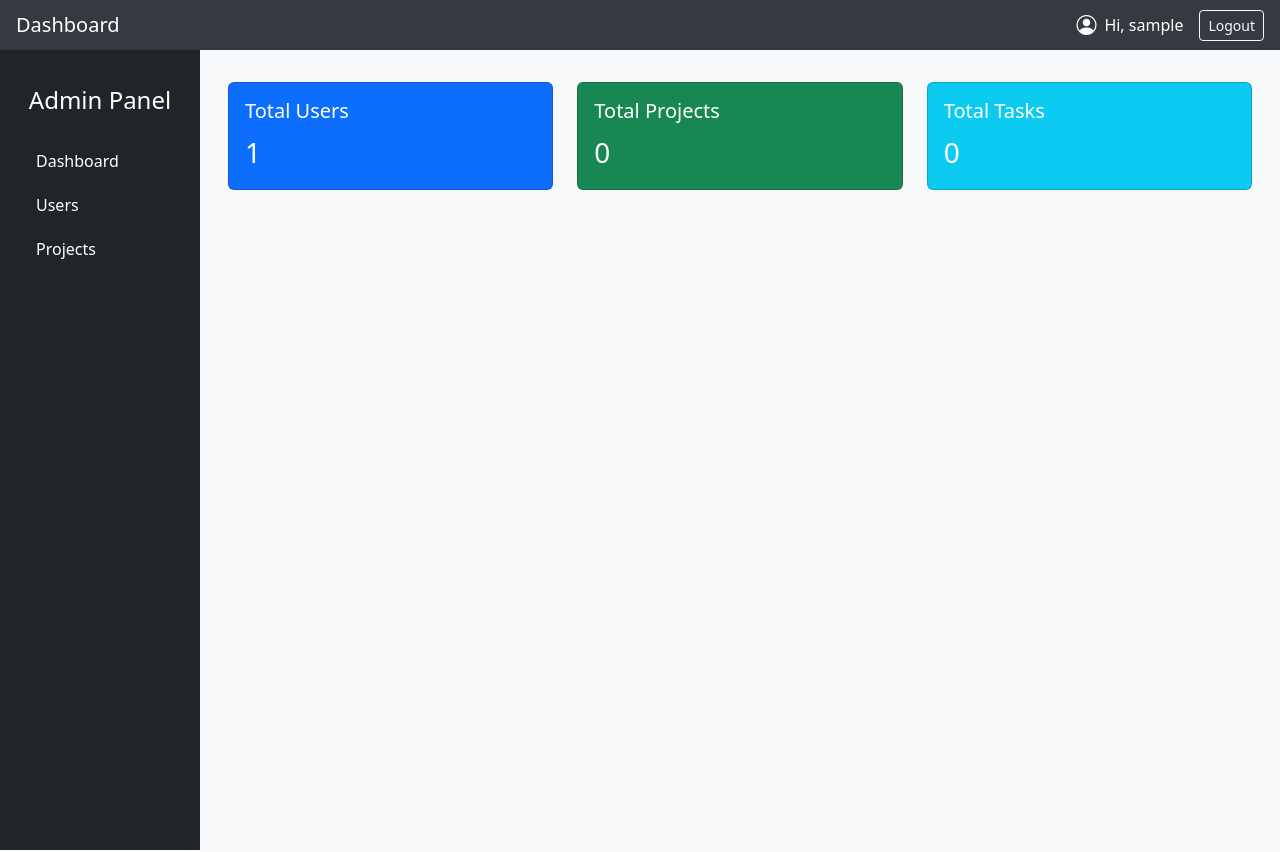
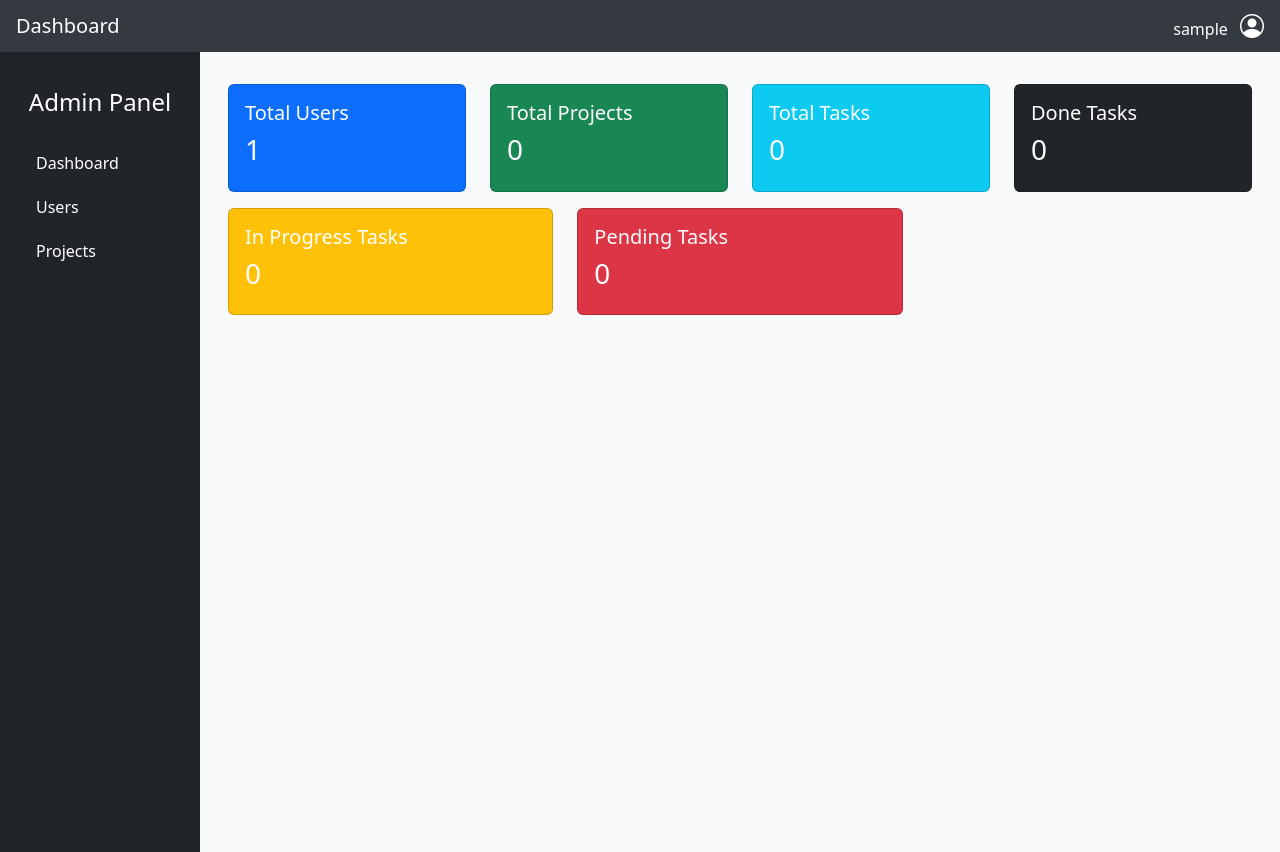
Before and after one commit to mrnirob143/project_management_system, a Django app: page /dashboard/ in a window 1280 px wide. Run offline with Django 5.2, Linux system fonts and the light colour scheme; the visitor is signed in with stand-in values (Sample User, id 1); data comes from the database, SQL or seed files in the repository; data that the repository does not hold is empty.

Commit message:
update base and user details

```diff
--- a/myapp/models.py
+++ b/myapp/models.py
@@ -81,8 +81,9 @@ class Task(models.Model):
 
     ID = models.BigAutoField(primary_key=True)
     Name = models.CharField(max_length=200)
-    Start = models.DateField()
-    End = models.DateField()
+
+    Start = models.DateField(null=True, blank=True)
+    End = models.DateField(null=True, blank=True)
 
     Status = models.CharField(
         max_length=50,
@@ -107,7 +108,6 @@ class Task(models.Model):
     def __str__(self):
         return self.Name
 
-
 # ================= COMMENT =================
 class Task_Comment(models.Model):
     Text = models.TextField()
--- a/myapp/views.py
+++ b/myapp/views.py
@@ -8,74 +8,73 @@ from .forms import UserUpdateForm, ProjectForm, TaskForm, CommentForm
 from django.contrib.auth.hashers import make_password
 from django.contrib.auth import update_session_auth_hash
 from django.contrib.auth.hashers import check_password
-from .forms import UserUpdateForm, UserSelfUpdateForm
-
-
-
+from .forms import UserCreateForm, UserUpdateForm, UserSelfUpdateForm
 
 # ================= LOGIN =================
 def login_view(request):
     if request.user.is_authenticated:
         return redirect('dashboard')
-
     if request.method == 'POST':
         username = request.POST.get('username')
         password = request.POST.get('password')
-
         if not username or not password:
             messages.error(request, "All fields are required!")
             return redirect('login')
-
         user = authenticate(username=username, password=password)
-
         if user:
             login(request, user)
             return redirect('dashboard')
-
         messages.error(request, "Invalid username or password")
-
     return render(request, 'login.html')
-
-
 # ================= LOGOUT =================
 def logout_view(request):
     logout(request)
     return redirect('login')
-
-
 # ================= DASHBOARD =================
 @login_required
 def dashboard(request):
     user = request.user
 
     if user.Role == 'ADMIN' or user.is_superuser:
+
         total_users = User.objects.count()
         total_projects = Project.objects.count()
         total_tasks = Task.objects.count()
+
+        # ✅ IMPORTANT: match EXACT model values
+        done_tasks = Task.objects.filter(Status='Done').count()
+        in_progress_tasks = Task.objects.filter(Status='In Progress').count()
+        pending_tasks = Task.objects.filter(Status='Pending').count()
+
         recent_tasks = Task.objects.all().order_by('-ID')[:5]
 
     elif user.Role == 'MANAGER':
-        total_users = None
 
         projects = Project.objects.filter(
             Q(Created_By=user) | Q(Created_By__Role='ADMIN')
         )
 
+        total_users = None
         total_projects = projects.count()
-
         total_tasks = Task.objects.filter(P_ID__in=projects).count()
 
         recent_tasks = Task.objects.filter(
             P_ID__in=projects
         ).order_by('-ID')[:5]
 
+        done_tasks = in_progress_tasks = pending_tasks = None
+
     else:
+
         employee_tasks = Task.objects.filter(Assigned_To=user)
 
         total_users = None
         total_projects = Project.objects.filter(Members=user).count()
         total_tasks = employee_tasks.count()
+
         recent_tasks = employee_tasks.order_by('-ID')[:5]
+
+        done_tasks = in_progress_tasks = pending_tasks = None
 
     return render(request, 'dashboard.html', {
         'user_role': user.Role,
@@ -83,62 +82,51 @@ def dashboard(request):
         'total_projects': total_projects,
         'total_tasks': total_tasks,
         'recent_tasks': recent_tasks,
+
+        'done_tasks': done_tasks,
+        'in_progress_tasks': in_progress_tasks,
+        'pending_tasks': pending_tasks,
     })
-
-
-# ================= USER CRUD =================
+# ================= USER=================
 @login_required
 def user_list(request):
     if request.user.Role != 'ADMIN':
         return redirect('dashboard')
-
     users = User.objects.all()
     return render(request, 'users.html', {
         'users': users,
         'user_role': request.user.Role
     })
-
-
 @login_required
 def create_user(request):
     if request.user.Role != 'ADMIN':
         return redirect('dashboard')
-
-    form = UserUpdateForm(request.POST or None)
-
+    form = UserCreateForm(request.POST or None)
     if form.is_valid():
         form.save()
         messages.success(request, "User created successfully!")
         return redirect('user_list')
-
     return render(request, 'user_form.html', {
         'form': form,
         'user_role': request.user.Role
     })
-
-
 @login_required
 def edit_user(request, id):
-
     user_obj = get_object_or_404(User, id=id)
-
     if request.user.Role != 'ADMIN' and request.user.id != user_obj.id:
         return redirect('dashboard')
-
     if request.user.Role == 'ADMIN':
         form = UserUpdateForm(request.POST or None, instance=user_obj)
-
-        if request.user.id == user_obj.id:
+        if request.user.id != user_obj.id or request.user.id == user_obj.id:
             form.fields.pop('password', None)
-
     else:
         form = UserSelfUpdateForm(request.POST or None, instance=user_obj)
-
     if form.is_valid():
-        form.save()
+        user = form.save()
+        if request.user.id == user.id:
+            update_session_auth_hash(request, user)
         messages.success(request, "Profile updated successfully!")
         return redirect('user_detail', id=user_obj.id)
-
     return render(request, 'user_form.html', {
         'form': form,
         'user_role': request.user.Role
@@ -147,340 +135,243 @@ def edit_user(request, id):
 def delete_user(request, id):
     if request.user.Role != 'ADMIN':
         return redirect('dashboard')
-
     user_obj = get_object_or_404(User, id=id)
-
     if user_obj != request.user:
         user_obj.delete()
         messages.success(request, "User deleted successfully!")
-
     return redirect('user_list')
-
-
 @login_required
 def user_detail(request, id):
-
     user_obj = get_object_or_404(User, id=id)
-
-
-
     if request.user.Role != 'ADMIN' and request.user.id != user_obj.id:
         return redirect('dashboard')
-
+    show_reset_button = not (request.user.Role == 'ADMIN' and request.user.id != user_obj.id)
     return render(request, 'user_detail.html', {
         'user_obj': user_obj,
-        'user_role': request.user.Role
+        'user_role': request.user.Role,
+        'show_reset_button': show_reset_button
     })
-
-# ================= PROJECT CRUD =================
+# ================= PROJECT =================
 @login_required
 def project_list(request):
     if request.user.Role == 'ADMIN':
         projects = Project.objects.all()
-
     elif request.user.Role == 'MANAGER':
         projects = Project.objects.filter(
             Q(Created_By=request.user) | Q(Created_By__Role='ADMIN')
         )
-
     else:
         projects = Project.objects.filter(Members=request.user)
-
     return render(request, 'project_list.html', {
         'projects': projects,
         'user_role': request.user.Role
     })
-
-
 @login_required
 def project_add(request):
     if request.user.Role not in ['ADMIN', 'MANAGER']:
         return redirect('dashboard')
-
     form = ProjectForm(request.POST or None)
-
     if form.is_valid():
         obj = form.save(commit=False)
         obj.Created_By = request.user
         obj.save()
-
+        form.save_m2m()
         obj.Members.add(request.user)
-
         messages.success(request, "Project added successfully!")
         return redirect('project_list')
-
     return render(request, 'project_form.html', {
         'form': form,
         'user_role': request.user.Role
     })
-
-
 @login_required
 def project_edit(request, id):
     project = get_object_or_404(Project, ID=id)
-
     if request.user.Role not in ['ADMIN', 'MANAGER']:
         return redirect('dashboard')
-
     form = ProjectForm(request.POST or None, instance=project)
-
     if form.is_valid():
         form.save()
         messages.success(request, "Project updated successfully!")
         return redirect('project_list')
-
     return render(request, 'project_form.html', {
         'form': form,
         'user_role': request.user.Role
     })
-
-
 @login_required
 def project_delete(request, id):
     project = get_object_or_404(Project, ID=id)
 
     if request.user.Role not in ['ADMIN', 'MANAGER']:
         return redirect('dashboard')
-
     Task.objects.filter(P_ID=project).delete()
-
     project.delete()
-
     messages.success(request, "Project and all related tasks deleted successfully!")
     return redirect('project_list')
-
 @login_required
 def project_detail(request, id):
     project = get_object_or_404(Project, ID=id)
-
     if request.user.Role == 'EMPLOYEE':
         if request.user not in project.Members.all():
             return redirect('dashboard')
-
     tasks = Task.objects.filter(P_ID=project)
-
     employees = User.objects.filter(Role='EMPLOYEE')
-
+    members = project.Members.all()
     return render(request, 'project_detail.html', {
         'project': project,
         'tasks': tasks,
         'employees': employees,
+        'members': members,
         'user_role': request.user.Role
     })
-
-
-
-# ================= TASK CRUD =================
+# ================= TASK=================
 @login_required
 def task_list(request):
     user = request.user
-
     if user.Role == 'ADMIN':
         tasks = Task.objects.all()
-
     elif user.Role == 'MANAGER':
         tasks = Task.objects.filter(
             P_ID__Created_By__in=User.objects.filter(
                 Q(id=user.id) | Q(Role='ADMIN')
-            )
-        )
-
+            ))
     else:
-        tasks = Task.objects.filter(Assigned_To=user)
-
+     tasks = Task.objects.filter(Assigned_To=user)
     return render(request, 'task_list.html', {
         'tasks': tasks,
         'user_role': user.Role
     })
-
 @login_required
 def task_add(request):
     if request.user.Role != 'MANAGER':
         return redirect('dashboard')
-
     project_id = request.GET.get('project_id')
-
     if not project_id:
         return redirect('dashboard')
-
     project = get_object_or_404(Project, ID=project_id)
-
     form = TaskForm(request.POST or None)
     form.fields['Assigned_To'].queryset = User.objects.filter(Role='EMPLOYEE')
-
     if form.is_valid():
         task = form.save(commit=False)
         task.P_ID = project
         task.save()
-
         messages.success(request, "Task created successfully!")
         return redirect('project_detail', id=project.ID)
-
     return render(request, 'task_form.html', {
         'form': form,
         'project': project,
         'user_role': request.user.Role
     })
-
 @login_required
 def task_edit(request, id):
     task = get_object_or_404(Task, ID=id)
-
     if request.user.Role == 'EMPLOYEE':
         if request.method == "POST":
             status = request.POST.get("Status")
-
             if status:
                 task.Status = status
                 task.save()
                 messages.success(request, "Task status updated successfully!")
-
         return redirect('project_detail', id=task.P_ID.ID)
-
-
     if request.user.Role == 'MANAGER':
-
         if request.method == "POST":
-
             if request.POST.get("remove_member"):
                 task.delete()
                 messages.success(request, "Task deleted successfully!")
                 return redirect('project_detail', id=task.P_ID.ID)
-
+            if task.Status == "In Progress":
+                messages.error(
+                    request,
+                    "Cannot change member while task is In Progress!"  )
+                return redirect('project_detail', id=task.P_ID.ID)
             if task.Status == "Done":
-                messages.error(request, "Cannot assign member. Task already completed!")
+                messages.error(
+                    request,
+                    "Cannot assign member. Task already completed!" )
                 return redirect('project_detail', id=task.P_ID.ID)
-
             assigned_to = request.POST.get("assigned_to")
-
             if assigned_to:
                 user = User.objects.get(id=assigned_to)
-
                 if user.Role == "EMPLOYEE":
-
-                    conflict = Task.objects.filter(
-                        Assigned_To=user,
-                        Status="In Progress"
-                    ).exclude(ID=task.ID)
-
-                    if conflict.exists():
-                        messages.error(
-                            request,
-                            f"{user.username} already has an In Progress task!"
-                        )
-                        return redirect('project_detail', id=task.P_ID.ID)
-
                     task.Assigned_To = user
                 else:
                     task.Assigned_To = None
-
                 task.save()
                 messages.success(request, "Task assigned successfully!")
-
                 return redirect('project_detail', id=task.P_ID.ID)
-
     return redirect('task_list')
 @login_required
 def task_delete(request, id):
     task = get_object_or_404(Task, ID=id)
-
     if request.user.Role not in ['ADMIN', 'MANAGER']:
         return redirect('dashboard')
-
     task.delete()
     messages.success(request, "Task deleted successfully!")
     return redirect('task_list')
-
-
 # ================= COMMENTS =================
 @login_required
 def add_comment(request, task_id):
     task = get_object_or_404(Task, ID=task_id)
     form = CommentForm(request.POST or None)
-
     if form.is_valid():
         obj = form.save(commit=False)
         obj.T_ID = task
         obj.U_ID = request.user
         obj.save()
-
         messages.success(request, "Comment added!")
         return redirect('task_list')
-
     return render(request, 'comment_form.html', {
         'form': form,
         'user_role': request.user.Role
     })
-
-
 # ================= ADD MEMBER =================
-
 @login_required
 def add_member_to_project(request, project_id):
     project = get_object_or_404(Project, ID=project_id)
-
     if request.user.Role not in ['ADMIN', 'MANAGER']:
         return redirect('dashboard')
-
-
     if request.method == 'POST':
         user_ids = request.POST.getlist('user_ids')
-
         for user_id in user_ids:
-            user = get_object_or_404(User, id=user_id)
-            project.Members.add(user)
-
+            try:
+                user = User.objects.get(id=user_id)
+                project.Members.add(user)
+            except User.DoesNotExist:
+                continue
         messages.success(request, "Members added successfully!")
         return redirect('project_detail', id=project.ID)
-
-    unassigned_users = User.objects.exclude(
-        id__in=project.Members.all().values_list('id', flat=True)
-    ).filter(Role='EMPLOYEE')
-
+    unassigned_users = User.objects.filter(Role='EMPLOYEE').exclude(
+        id__in=project.Members.values_list('id', flat=True)
+    )
     return render(request, 'add_member_to_project.html', {
         'project': project,
         'unassigned_users': unassigned_users,
         'user_role': request.user.Role
     })
-
-
-
 @login_required
 def reset_user_password(request, id):
-
     user_obj = get_object_or_404(User, id=id)
-
     if request.user.Role != 'ADMIN' and request.user.id != user_obj.id:
         return redirect('dashboard')
-
     if request.method == "POST":
-
         old_password = request.POST.get("old_password")
         new_password = request.POST.get("new_password")
         confirm_password = request.POST.get("confirm_password")
-
         if not new_password or not confirm_password:
             messages.error(request, "Fields cannot be empty!")
             return redirect('reset_user_password', id=id)
-
         if new_password != confirm_password:
             messages.error(request, "Passwords do not match!")
             return redirect('reset_user_password', id=id)
-
         if request.user.Role != 'ADMIN':
             if not check_password(old_password, user_obj.password):
                 messages.error(request, "Old password is incorrect!")
                 return redirect('reset_user_password', id=id)
-
         user_obj.set_password(new_password)
         user_obj.save()
-
         if request.user.id == user_obj.id:
             update_session_auth_hash(request, user_obj)
-
         messages.success(request, f"Password updated for {user_obj.username}")
         return redirect('user_list')
-
     return render(request, 'reset_user_password.html', {
         'user_obj': user_obj,
         'user_role': request.user.Role
--- a/templates/base.html
+++ b/templates/base.html
@@ -5,48 +5,46 @@
     <meta charset="UTF-8">
     <meta name="viewport" content="width=device-width, initial-scale=1.0">
     <title>Dashboard</title>
-
     <link href="https://cdn.jsdelivr.net/npm/bootstrap@5.3.2/dist/css/bootstrap.min.css" rel="stylesheet">
     <link href="{% static 'styles/style.css' %}" rel="stylesheet">
+    <link rel="stylesheet" href="https://cdn.jsdelivr.net/npm/bootstrap-icons@1.11.3/font/bootstrap-icons.min.css">
+</head>
+<body>
+<nav class="navbar navbar-dark navbar-custom px-3 sticky-top">
 
-    <!-- Bootstrap Icons -->
-    <link rel="stylesheet" href="https://cdn.jsdelivr.net/npm/bootstrap-icons@1.11.3/font/bootstrap-icons.min.css">
-
-</head>
-
-<body>
-
-<nav class="navbar navbar-dark navbar-custom px-3 sticky-top">
     <button class="btn btn-outline-light d-lg-none" type="button"
             data-bs-toggle="offcanvas" data-bs-target="#sidebar">
         ☰
     </button>
-
     <span class="navbar-brand mb-0 h1">Dashboard</span>
-
-    <div class="d-flex ms-auto align-items-center">
+    <div class="ms-auto">
         {% if user.is_authenticated %}
-
-            <!-- ✅ PROFILE ICON (CLICKABLE) -->
-            <a href="{% url 'user_detail' user.id %}" class="text-white me-2 text-decoration-none">
-                <i class="bi bi-person-circle fs-5"></i>
+        <div class="dropdown">
+             <span class="text-white me-2 d-none d-md-inline">
+                {{ user.username }}
+            </span>
+            <a class="text-white text-decoration-none dropdown"
+               href="#" role="button" data-bs-toggle="dropdown">
+              <i class="bi bi-person-circle fs-4"></i>
             </a>
-
-            <!-- Username only desktop -->
-            <span class="text-white me-3 d-none d-md-inline">
-                Hi, {{ user.username }}
-            </span>
-
-            <a href="{% url 'logout' %}" class="btn btn-outline-light btn-sm">
-                Logout
+            <ul class="dropdown-menu dropdown-menu-end shadow">
+                <li>
+                    <a class="dropdown-item" href="{% url 'user_detail' user.id %}">
+                        <i class="bi bi-person me-2"></i> Profile
                     </a>
-
+                </li>
+                <li><hr class="dropdown-divider"></li>
+                <li>
+                <a class="dropdown-item text-danger" href="{% url 'logout' %}">
+                <i class="bi bi-box-arrow-right me-2"></i> Logout
+                    </a>
+                </li>
+            </ul>
+        </div>
         {% endif %}
     </div>
 </nav>
-
 <div class="d-flex">
-
     <div class="offcanvas-lg offcanvas-start sidebar bg-dark text-white"
          tabindex="-1" id="sidebar">
 
@@ -55,29 +53,23 @@
             <button type="button" class="btn-close btn-close-white"
                     data-bs-dismiss="offcanvas"></button>
         </div>
-
         <div class="offcanvas-body d-flex flex-column p-3">
-
             {% if user_role == 'ADMIN' %}
             <h4 class="text-center mb-4">Admin Panel</h4>
             <a href="{% url 'dashboard' %}" class="nav-link">Dashboard</a>
             <a href="{% url 'user_list' %}" class="nav-link">Users</a>
              <a href="{% url 'project_list' %}" class="nav-link">Projects</a>
-
             {% elif user_role == 'MANAGER' %}
             <h4 class="text-center mb-4">Manager Panel</h4>
             <a href="{% url 'dashboard' %}" class="nav-link">Dashboard</a>
             <a href="{% url 'project_list' %}" class="nav-link">Projects</a>
-
             {% else %}
              <h4 class="text-center mb-4">Employee Panel</h4>
              <a href="{% url 'dashboard' %}" class="nav-link">Dashboard</a>
             <a href="{% url 'project_list' %}" class="nav-link">Projects</a>
             {% endif %}
-
  </div>
 </div>
-
     <div class="content flex-grow-1 p-3">
 
         {% if messages %}
@@ -93,7 +85,6 @@
 
     </div>
 </div>
-
 <script src="https://cdn.jsdelivr.net/npm/bootstrap@5.3.2/dist/js/bootstrap.bundle.min.js"></script>
 </body>
 </html>
--- a/templates/dashboard.html
+++ b/templates/dashboard.html
@@ -2,40 +2,67 @@
 {% block content %}
 
 <div class="container-fluid mt-3">
-
     <div class="row">
-
         {% if user_role == 'ADMIN' or user.is_superuser %}
-        <div class="col-md-4">
+        <div class="col-md-3">
             <div class="card text-white bg-primary mb-3">
                 <div class="card-body">
-                    <h5 class="card-title">Total Users</h5>
-                    <p class="card-text fs-3">{{ total_users }}</p>
+                    <h5>Total Users</h5>
+                    <h3>{{ total_users }}</h3>
                 </div>
             </div>
         </div>
         {% endif %}
 
-        <div class="col-md-4">
-            <div class="card text-white {% if user_role == 'ADMIN' %}bg-success{% else %}bg-warning{% endif %} mb-3">
+        <div class="col-md-3">
+            <div class="card text-white bg-success mb-3">
                 <div class="card-body">
-                    <h5 class="card-title">Total Projects</h5>
-                    <p class="card-text fs-3">{{ total_projects }}</p>
+                    <h5>Total Projects</h5>
+                    <h3>{{ total_projects }}</h3>
                 </div>
             </div>
         </div>
 
-        <div class="col-md-4">
-            <div class="card text-white {% if user_role == 'ADMIN' %}bg-info{% else %}bg-secondary{% endif %} mb-3">
+        <div class="col-md-3">
+            <div class="card text-white bg-info mb-3">
                 <div class="card-body">
-                    <h5 class="card-title">Total Tasks</h5>
-                    <p class="card-text fs-3">{{ total_tasks }}</p>
+                    <h5>Total Tasks</h5>
+                    <h3>{{ total_tasks }}</h3>
                 </div>
             </div>
         </div>
+        {% if user_role == 'ADMIN' %}
+        <div class="col-md-3">
+            <div class="card text-white bg-dark mb-3">
+                <div class="card-body">
+                    <h5>Done Tasks</h5>
+                    <h3>{{ done_tasks }}</h3>
+                </div>
+            </div>
+        </div>
+        {% endif %}
 
     </div>
+    {% if user_role == 'ADMIN' %}
+    <div class="row">
 
+        <div class="col-md-4">
+            <div class="card text-white bg-warning mb-3">
+                <div class="card-body">
+                    <h5>In Progress Tasks</h5>
+                    <h3>{{ in_progress_tasks }}</h3>
+                </div>
+            </div>
+        </div>
+        <div class="col-md-4">
+            <div class="card text-white bg-danger mb-3">
+                <div class="card-body">
+                    <h5>Pending Tasks</h5>
+                    <h3>{{ pending_tasks }}</h3>
+                </div>
+            </div>
+        </div>
+    </div>
+    {% endif %}
 </div>
-
 {% endblock %}
```
Also changed, not shown: myapp/forms.py (+18 -37 lines), templates/add_member_to_project.html (+21 -18 lines), templates/project_detail.html (+29 -29 lines), templates/project_form.html (+3 -12 lines), templates/user_detail.html (+5 -32 lines), myapp/migrations/0008_alter_task_end_alter_task_start.py (added). Lines whose indentation alone changed are shown as unchanged.
